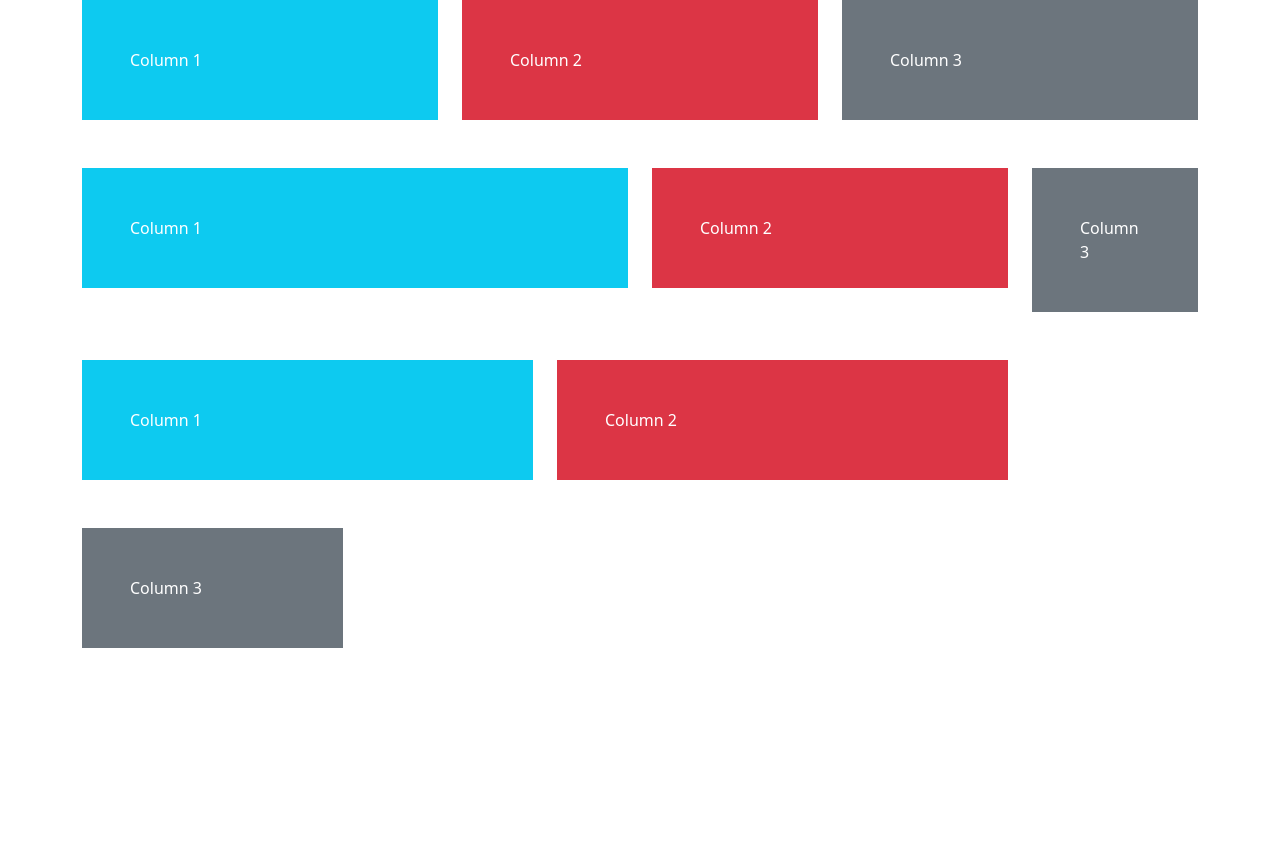
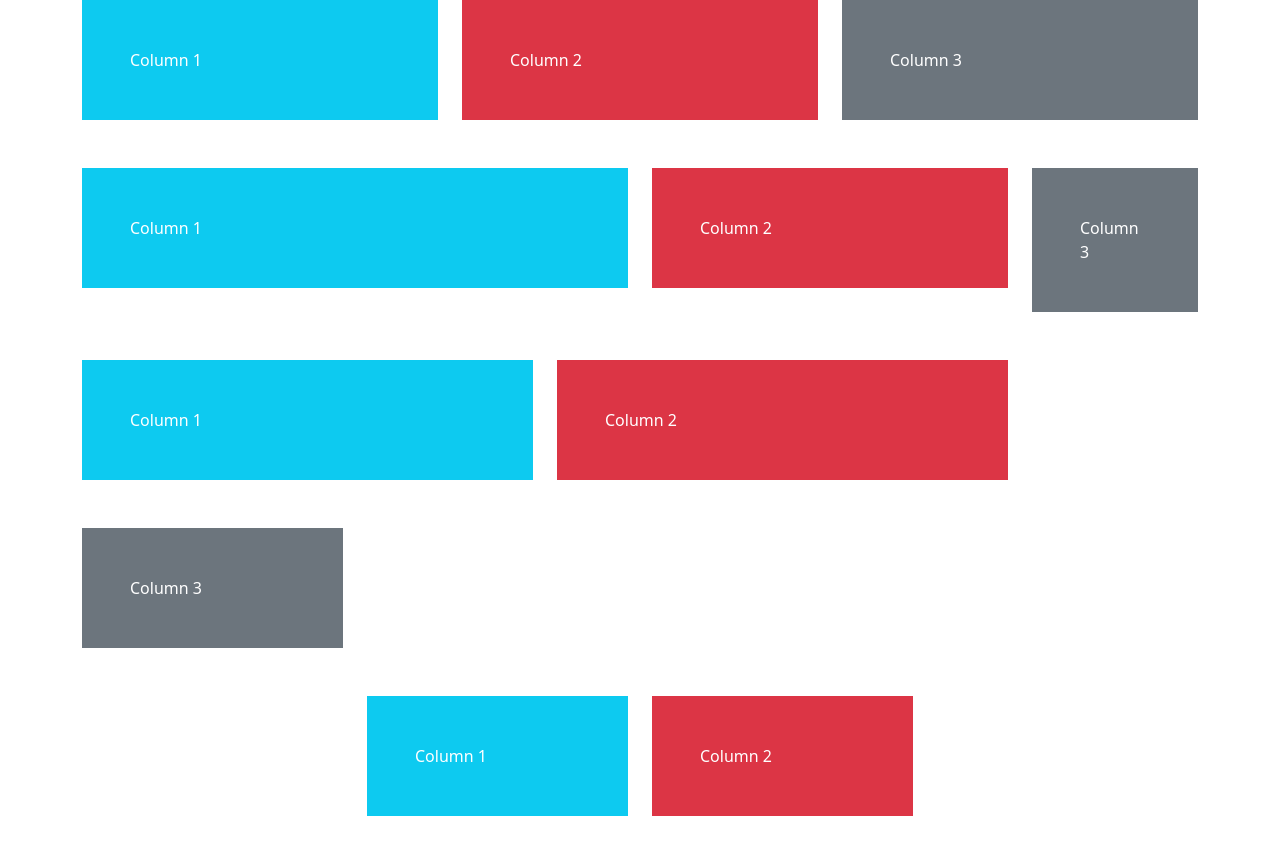
Before and after one commit to qualon/Bootstrap-101, a plain HTML site: page index.html in a window 1280 px wide. Before the commit the page ends 800 px from the top, so only its background shows below. Drawn offline with nearby package versions, Linux system fonts and the light colour scheme.

Commit message:
Lesson-07 Code Part 4

```diff
--- a/index.html
+++ b/index.html
@@ -57,7 +57,16 @@
     </div>
 
     <!-- Justify Content -->
-
+    <div class="container-lg my-5">
+        <div class="row gy-5 justify-content-center">
+            <div class="col-3">
+                <div class="p-5 bg-info text-white">Column 1</div>
+            </div>
+            <div class="col-3">
+                <div class="p-5 bg-danger text-white">Column 2</div>
+            </div>
+        </div>
+    </div>
 
     <script src="https://cdn.jsdelivr.net/npm/bootstrap@5.0.2/dist/js/bootstrap.bundle.min.js"
         integrity="sha384-MrcW6ZMFYlzcLA8Nl+NtUVF0sA7MsXsP1UyJoMp4YLEuNSfAP+JcXn/tWtIaxVXM"
```
